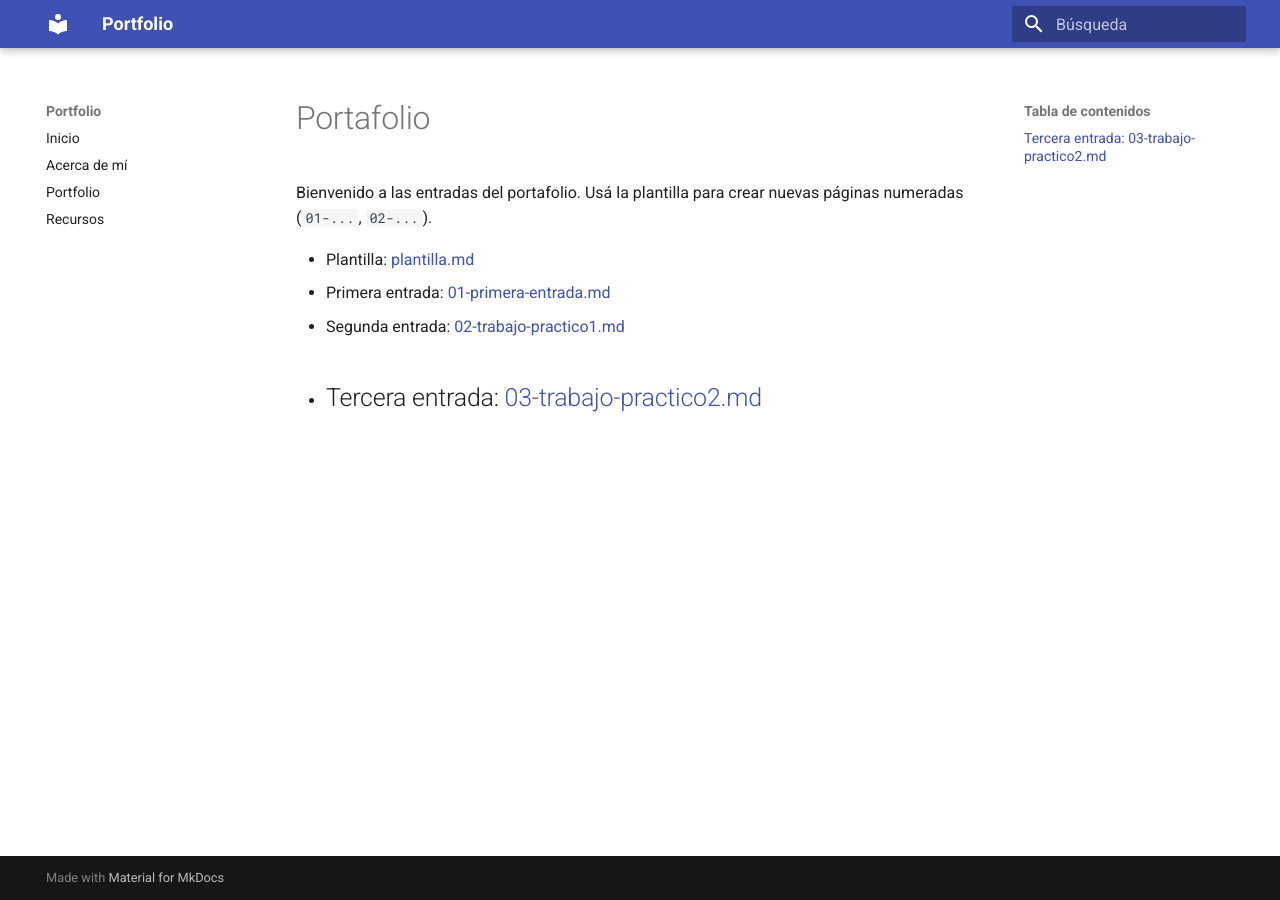
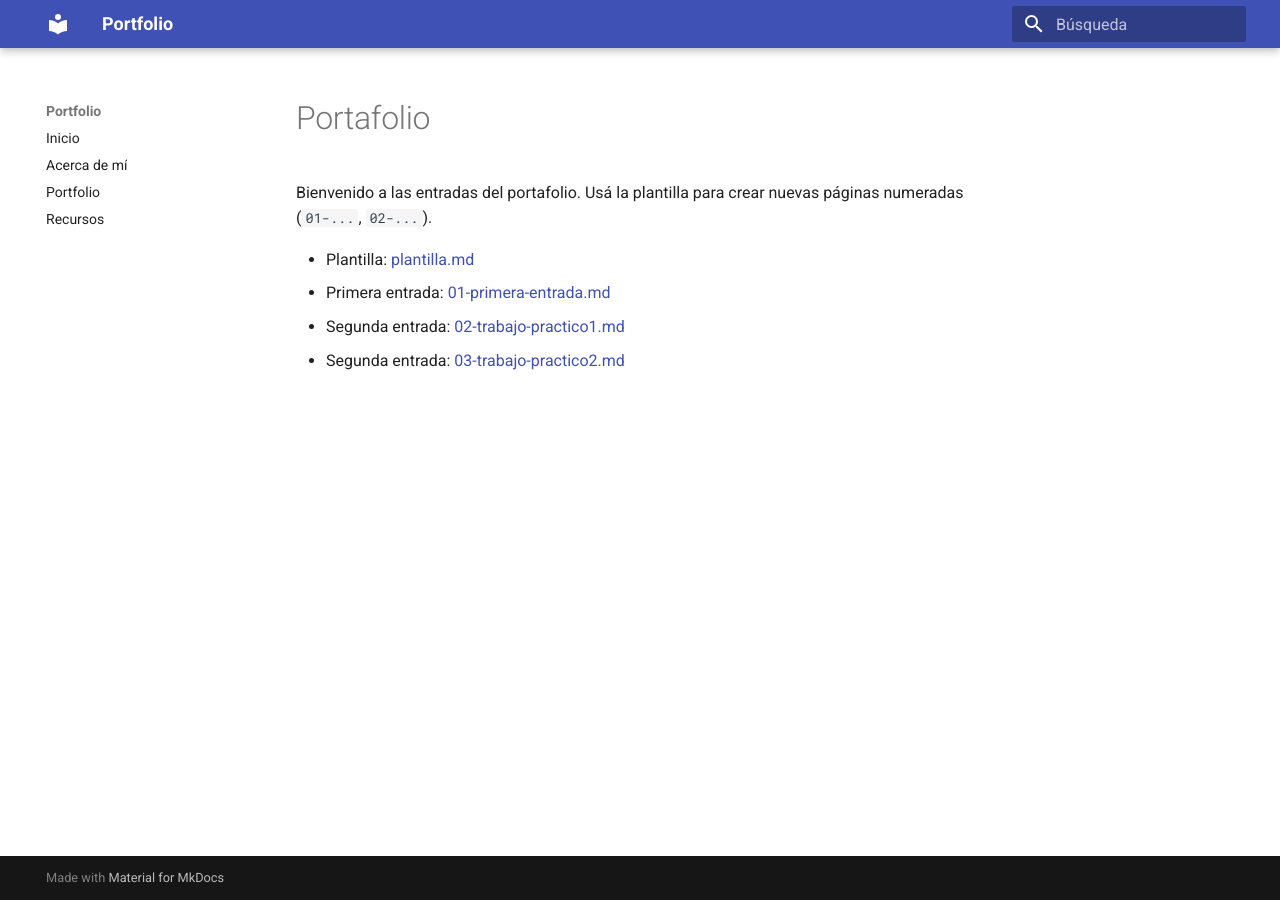
Before and after one commit to Joseignlave1/ia-portfolio-jose-ign-lave, an MkDocs documentation site: the page built from docs/portfolio/index.md, in a window 1280 px wide. Built offline with MkDocs 1.6.1 and Material for MkDocs 9.7.7, drawn with Linux system fonts in a browser that asks for light colours.

```diff
--- a/docs/portfolio/index.md
+++ b/docs/portfolio/index.md
@@ -11,5 +11,4 @@ Bienvenido a las entradas del portafolio. Usá la plantilla para crear nuevas p
 - Plantilla: [plantilla.md](plantilla.md)
 - Primera entrada: [01-primera-entrada.md](01-primera-entrada.md)
 - Segunda entrada: [02-trabajo-practico1.md](02-trabajo-practico1)
-- Tercera entrada: [03-trabajo-practico2.md](03-trabajo-practico2)
--
+- Segunda entrada: [03-trabajo-practico2.md](03-trabajo-practico2)
```
